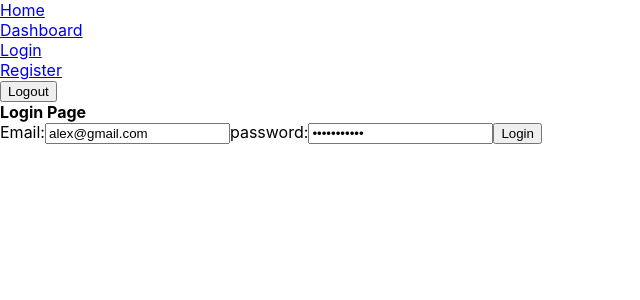
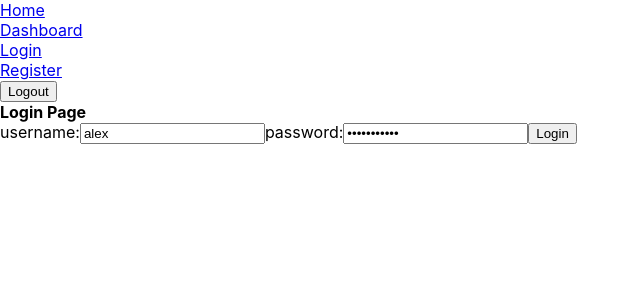
Before and after one commit to AlexanderPuhl/workout_tracker_react, a React (Create React App) app: page /login in a window 1280 px wide. Shown: the top 300 px of the page, without its empty margins (0-640 px from the left). Built offline with nearby package versions, Linux system fonts and the light colour scheme; no server answers.

Commit message:
Fixed login page

```diff
--- a/src/config.js
+++ b/src/config.js
@@ -1,2 +1,2 @@
 export const API_BASE_URL =
-  process.env.REACT_APP_API_BASE_URL || "http://localhost:3030";
+  process.env.REACT_APP_API_BASE_URL || "http://localhost:8080/api";
--- a/src/hooks/useAuthentication.js
+++ b/src/hooks/useAuthentication.js
@@ -10,25 +10,24 @@ export default function useAuthentication({ values }) {
   const [error, setError] = useState(false);
   const [loading, setLoading] = useState(false);
 
-  async function submitLogin(values) {
+  function submitLogin(values) {
     setLoading(true);
     setError(false);
-
-    return fetch(`${API_BASE_URL}/authentication`, {
+    return fetch(`${API_BASE_URL}/user/login`, {
       method: "POST",
       headers: {
         "content-type": "application/json",
       },
       body: JSON.stringify({
         strategy: "local",
-        email: values.email,
+        username: values.username,
         password: values.password,
       }),
     })
       .then((res) => res.json())
-      .then(({ accessToken, user }) => {
-        storeAuthInfo(accessToken);
-        return user;
+      .then(({ authToken }) => {
+        storeAuthInfo(authToken);
+        return authToken;
       })
       .catch((e) => {
         console.log(e);
@@ -39,13 +38,13 @@ export default function useAuthentication({ values }) {
     setLoading(true);
     setError(false);
 
-    await fetch(`${API_BASE_URL}/users`, {
+    await fetch(`${API_BASE_URL}/user/create`, {
       method: "POST",
       headers: {
         "content-type": "application/json",
       },
       body: JSON.stringify({
-        email: values.email,
+        username: values.username,
         password: values.password,
         roleId: 1,
       }),
@@ -55,14 +54,14 @@ export default function useAuthentication({ values }) {
         console.log(e);
       });
 
-    return fetch(`${API_BASE_URL}/authentication`, {
+    return fetch(`${API_BASE_URL}/user/login`, {
       method: "POST",
       headers: {
         "content-type": "application/json",
       },
       body: JSON.stringify({
         strategy: "local",
-        email: values.email,
+        username: values.username,
         password: values.password,
       }),
     })
--- a/src/pages/Login.jsx
+++ b/src/pages/Login.jsx
@@ -8,8 +8,8 @@ function LoginPage() {
   const { setAuthenticated } = useAuthenticated();
   const history = useHistory();
   const { values, updateValue } = useForm({
-    email: "alex@gmail.com",
-    password: "supersecret",
+    username: "alex",
+    password: "thinkful123",
   });
 
   const { error, loading, submitLogin } = useAuthentication({
@@ -18,8 +18,8 @@ function LoginPage() {
 
   async function handleClick(e) {
     e.preventDefault();
-    const user = await submitLogin(values);
-    if (user) {
+    const authToken = await submitLogin(values);
+    if (authToken) {
       setAuthenticated(true);
       history.push("/dashboard");
     }
@@ -30,13 +30,13 @@ function LoginPage() {
       <h2>Login Page</h2>
       <form onSubmit={handleClick}>
         <fieldset>
-          <label htmlFor="email">
-            Email:
+          <label htmlFor="username">
+            username:
             <input
-              type="email"
-              name="email"
-              id="email"
-              value={values.email}
+              type="text"
+              name="username"
+              id="username"
+              value={values.username}
               onChange={updateValue}
               required
             />
```
